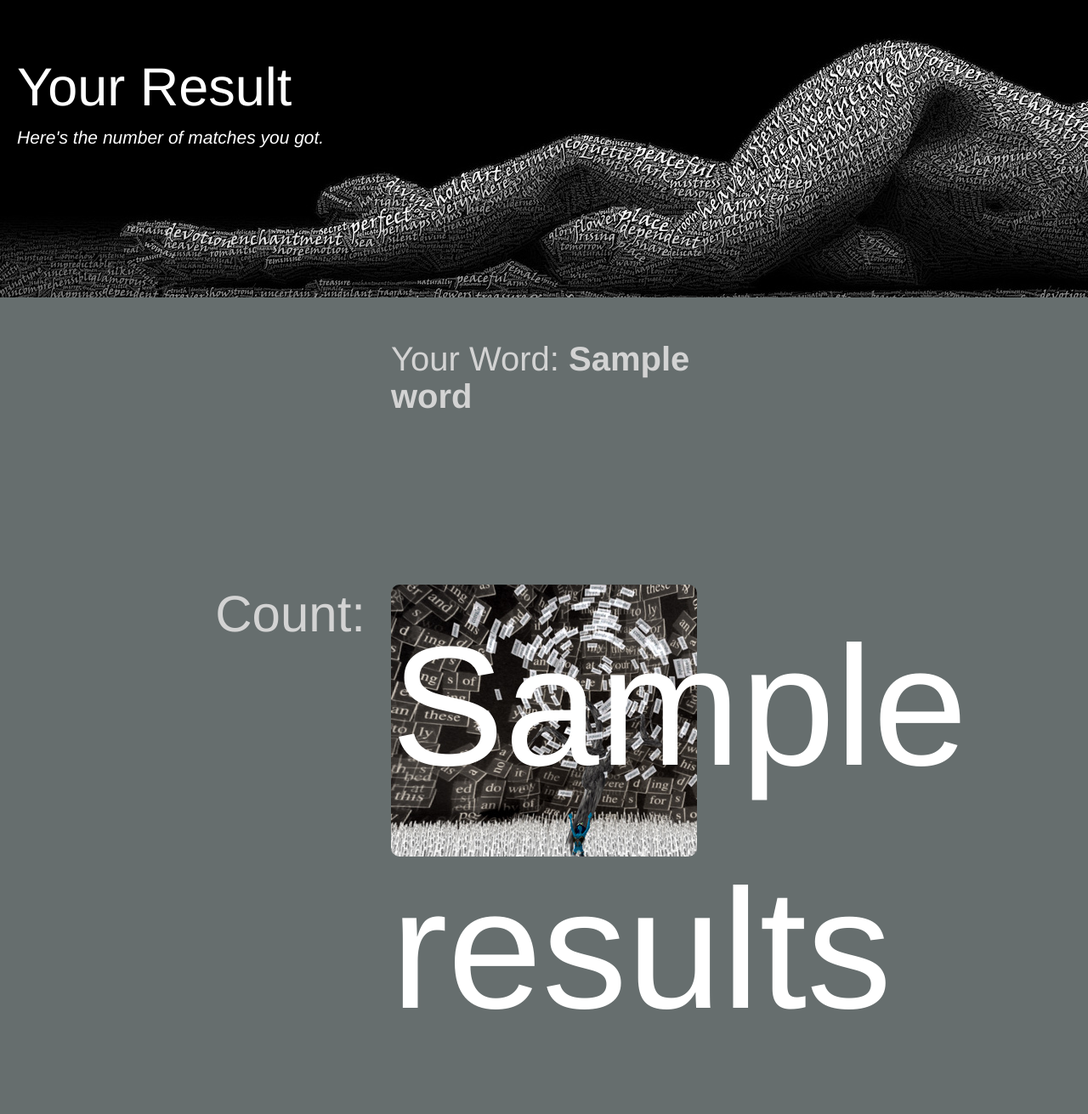
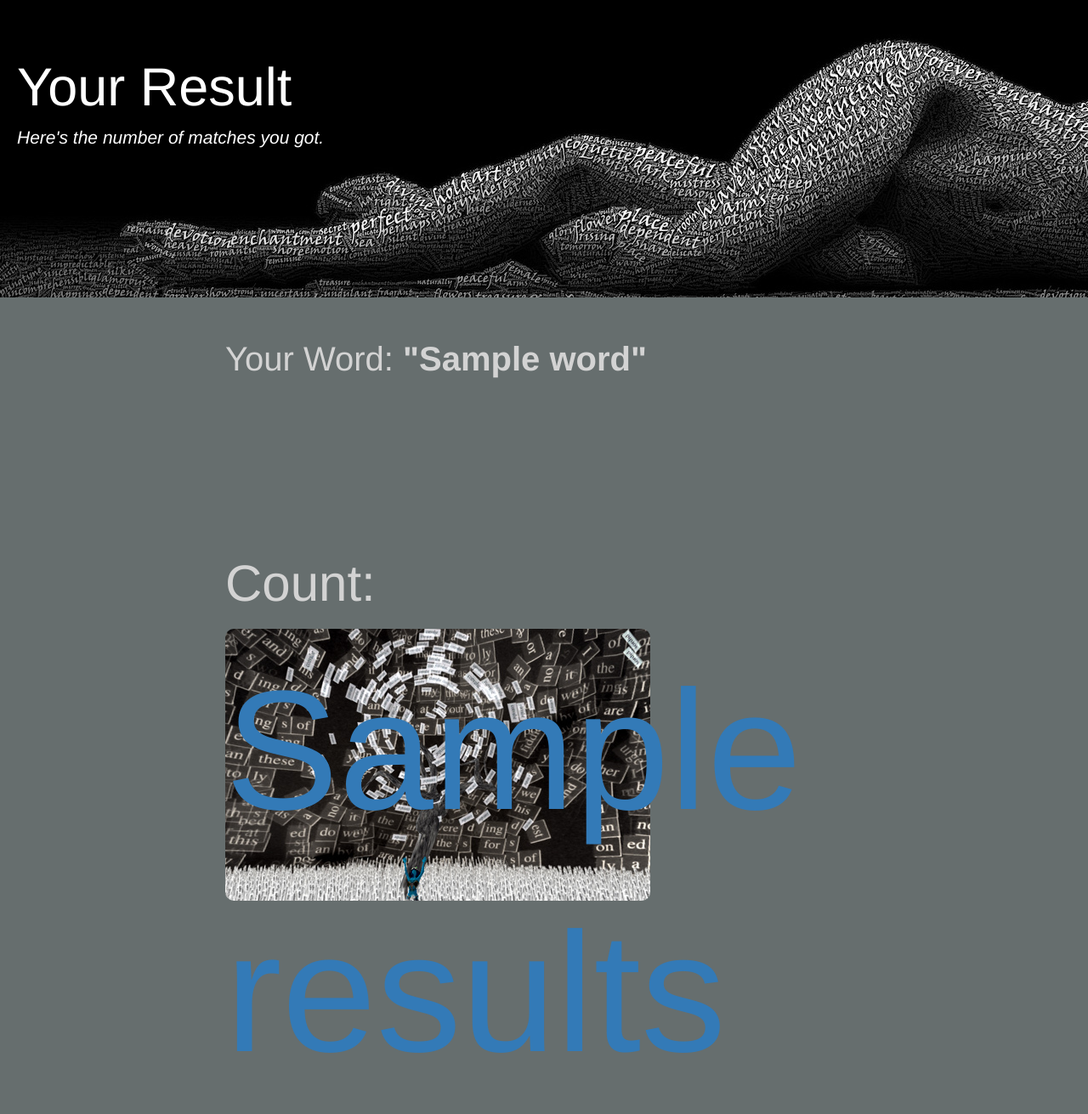
Before and after one commit to jos-h20/word_counter, a PHP site: template views/result.html.twig in a window 1280 px wide. Shown: the whole page at 85% size. Before the commit the page ends 1188 px from the top, so only its background shows below. Run offline with PHP 8.4, Linux system fonts and the light colour scheme; the template is opened without the code that fills it: most values are stand-ins (such as "Sample title", 1, 10 or a date in 2020); some libraries are stand-ins or nearby versions.

Commit message:
add styling

```diff
--- a/views/result.html.twig
+++ b/views/result.html.twig
@@ -1,33 +1,30 @@
 <!DOCTYPE html>
 <html>
     <head>
+        <meta name="viewport" content="width=device-width, initial-scale=1.0">
         <link rel="stylesheet" href="https://maxcdn.bootstrapcdn.com/bootstrap/3.3.6/css/bootstrap.min.css" integrity="sha384-1q8mTJOASx8j1Au+a5WDVnPi2lkFfwwEAa8hDDdjZlpLegxhjVME1fgjWPGmkzs7" crossorigin="anonymous">
         <link rel="stylesheet" href="css/styles.css">
         <title>Your Result</title>
     </head>
     <body>
-        <div class='jumbotron' id="bg">
+        <div class='jumbotron'>
             <h1>Your Result</h1>
             <p><em>Here's the number of matches you got.</em></p>
-
-         </div>
+        </div>
         <div class='container'>
-
             <div class="row">
-                <div class="col-sm-4 result">
+                <div class="col-sm-2">
+                </div>
+                <div class="col-sm-8">
+                    <h3 class="word_display">Your Word:  <strong>"{{ word }}"</strong></h3>
+                <div class="result">
                     <p>Count:</p>
+                    <div class="number">
+                        <p><a href="/">{{ results }}</a></p>
+                    </div>
                 </div>
-                <div class="col-sm-4">
-                    <h3 class="word_display">Your Word:  <strong>{{ word }}</strong></h3>
-
-
-                <div class="number">
-                    <p><a href="/">{{ results }}</a></p>
+                <div class="col-sm-2">
                 </div>
-                </div>
-
-                <div class="col-sm-4">
-
                 </div>
             </div>
         </div>
--- a/web/css/styles.css
+++ b/web/css/styles.css
@@ -3,16 +3,12 @@ body {
     background-color: #666E6E;
     color: lightgray;
 }
-a:link {
+.jumbotron {
     color: white;
-}
-.jumbotron {
-    background-size: auto;
+    width: 100%;
     background-image: url("../img/jumbotron.jpg");
-    color: white;
     padding-left: 20px;
     height: 350px;
-    min-height: 100%
 }
 .form {
     font-size: 27px;
@@ -37,21 +33,18 @@ a:link {
     border: 2px solid;
     padding-bottom: 20px;
     background-color: #E0E2E2;
-
-
 }
 .result {
-    margin-top: 300px;
+    margin-top: 200px;
     font-size: 60px;
-    text-align: right;
+    text-align: left;
 }
 .number {
-    margin-top: 200px;
     background-image: url("../img/result.jpg");
     color: white;
     font-size: 200px;
     text-align: center;
     height: 320px;
     border-radius: 10px;
-
+    max-width: 500px;
 }
```
Also changed, not shown: views/form.html.twig (+5 -10 lines).
